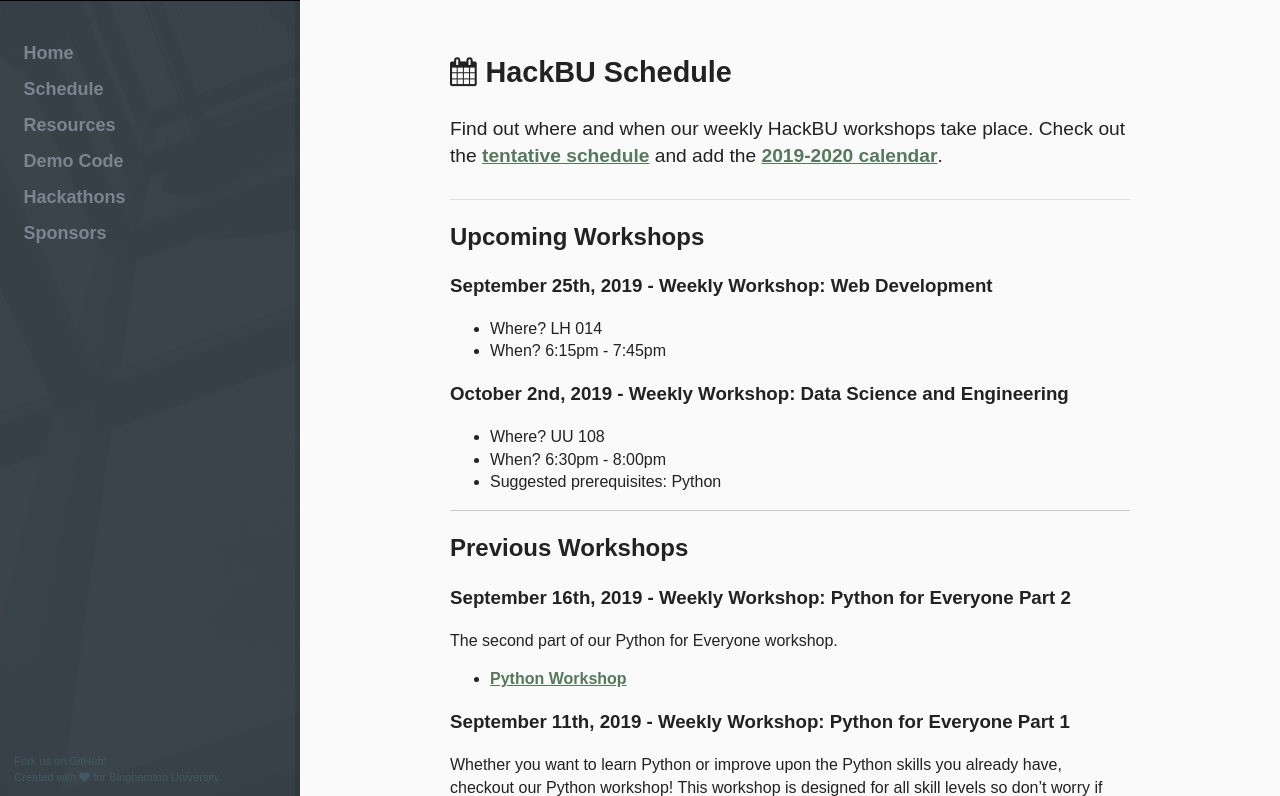
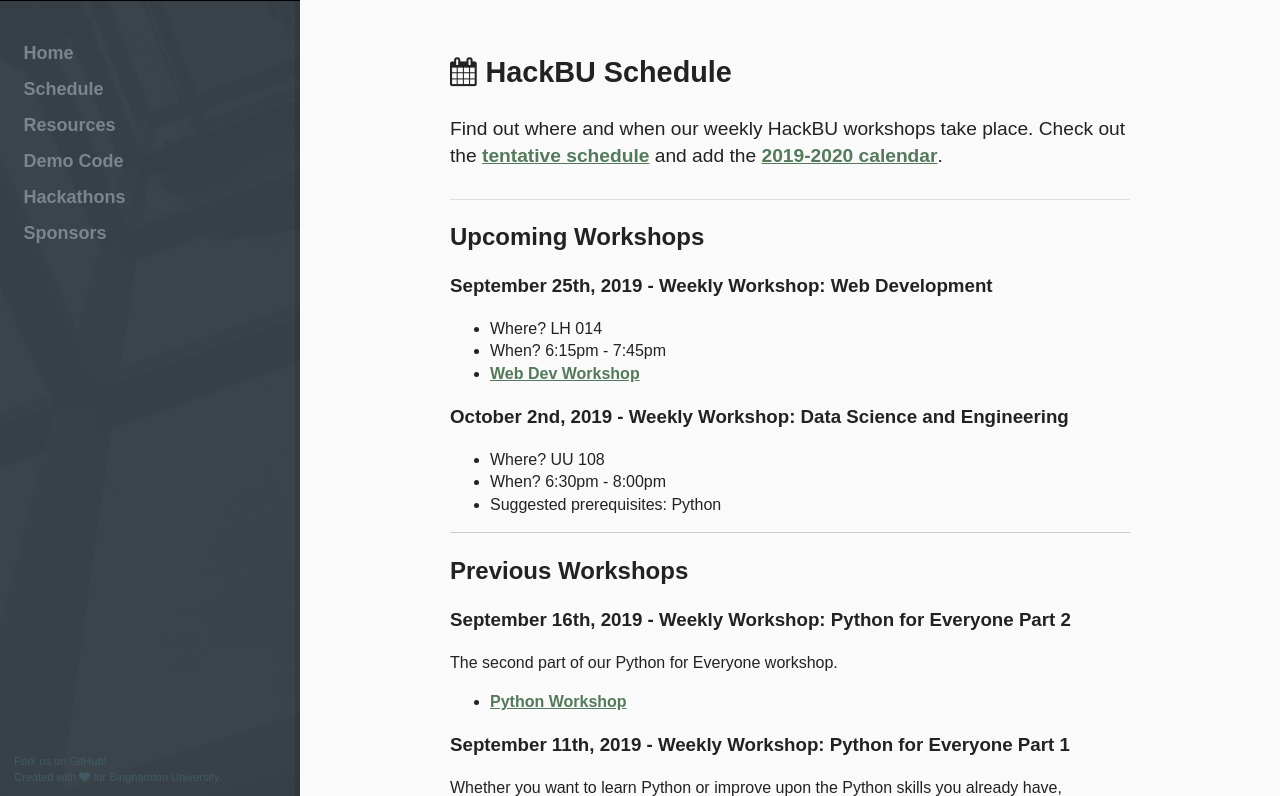
Before and after one commit to hackbinghamton/hackbinghamton.github.io, a Jekyll site: the page built from schedule/index.html, in a window 1280 px wide and 900 px high, cut to the strip 104-900 px from the top of the window. Built offline with Jekyll 4.4.1, drawn with Linux system fonts in a browser that asks for light colours; nearby versions of some CDN libraries.

Commit message:
add webdev workshop linK

```diff
--- a/schedule/index.html
+++ b/schedule/index.html
@@ -17,6 +17,9 @@
       <li>
   	    When? 6:15pm - 7:45pm
       </li>
+	<li>
+		<b><a href="https://github.com/HackBinghamton/WebDevelopmentWorkshop"> Web Dev Workshop </a></b>
+	</li>
     </ul>
     <h3> October 2nd, 2019 - Weekly Workshop: Data Science and Engineering</h3>
       <ul>
```
